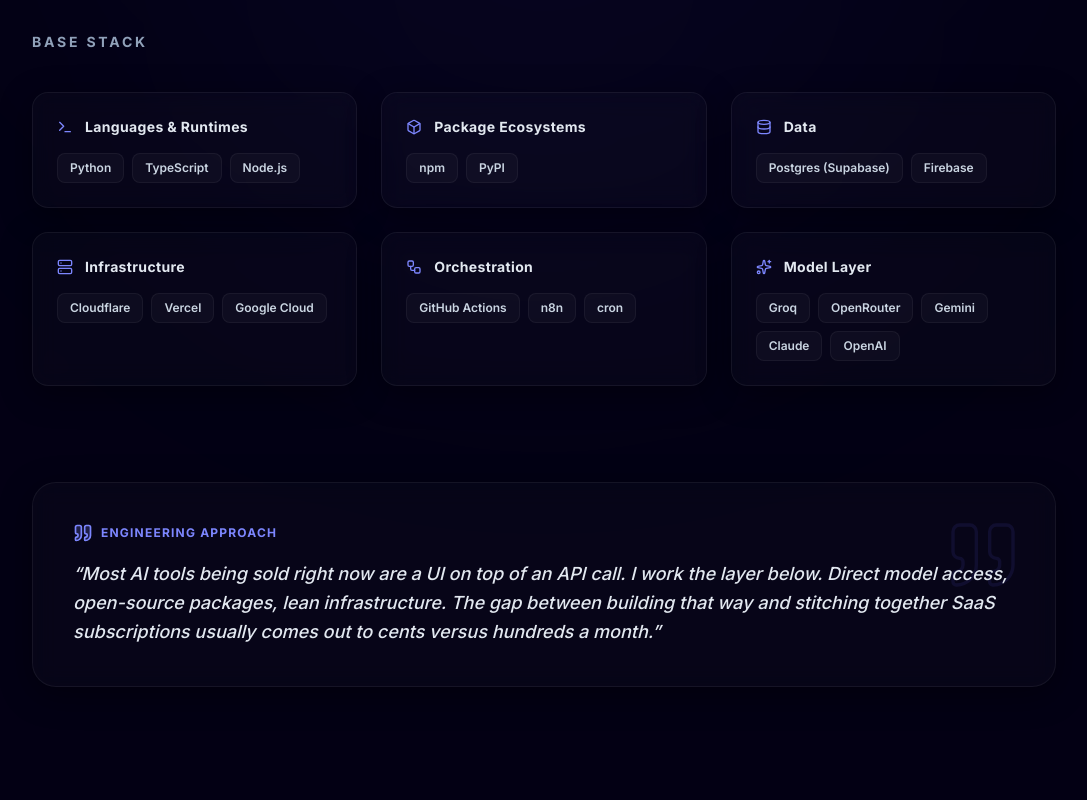
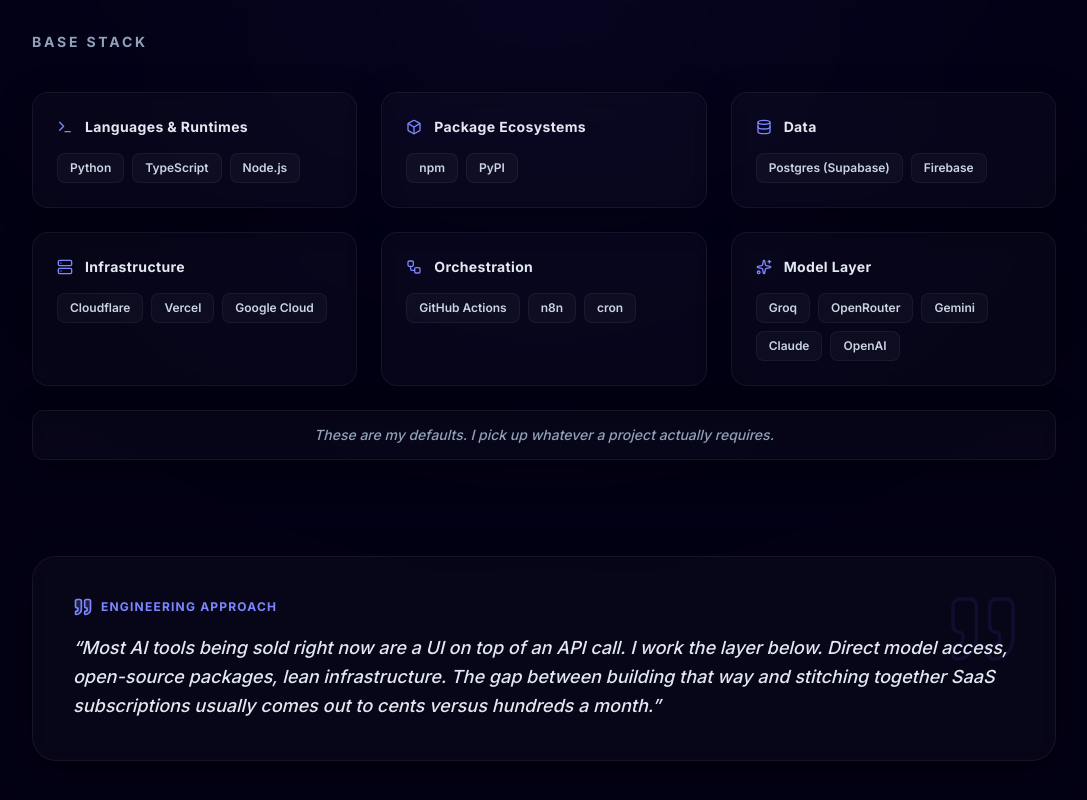
Before and after one commit to shanifadhil33-blip/My-portfolio, a Next.js app: page / in a window 1280 px wide. Shown: the part 1916-2716 px from the top of the page, without its empty margins (96-1183 px from the left). Built offline with nearby package versions, Linux system fonts and the light colour scheme.

Commit message:
feat: add defaults disclaimer glass box under Base Stack section

```diff
--- a/src/components/About.tsx
+++ b/src/components/About.tsx
@@ -208,6 +208,14 @@
               );
             })}
           </div>
+
+          <ScrollReveal delay={0.3}>
+            <div className="mt-6 glass rounded-xl px-5 py-3.5 border border-white/[0.06] text-center">
+              <p className="text-xs sm:text-sm text-slate-400 font-medium italic">
+                These are my defaults. I pick up whatever a project actually requires.
+              </p>
+            </div>
+          </ScrollReveal>
         </div>
 
         {/* Engineering Approach Highlight Box */}
```
